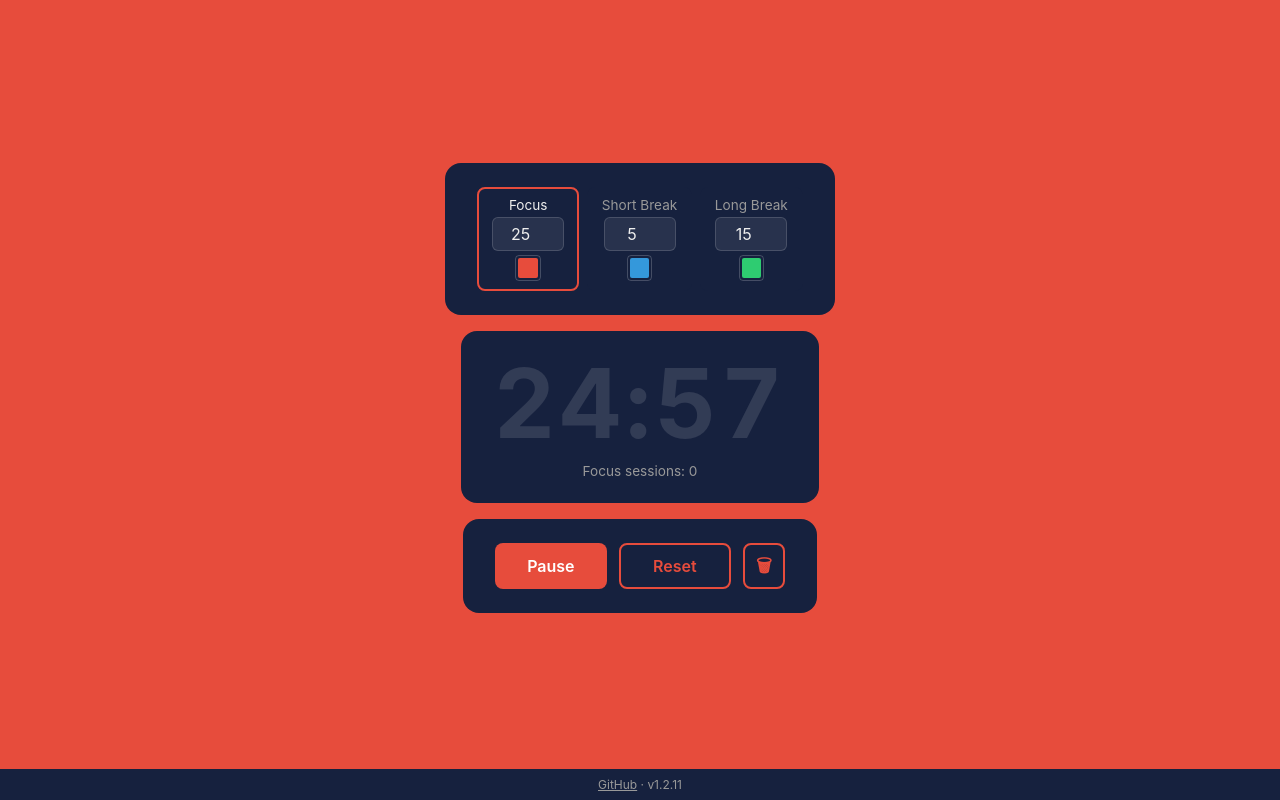
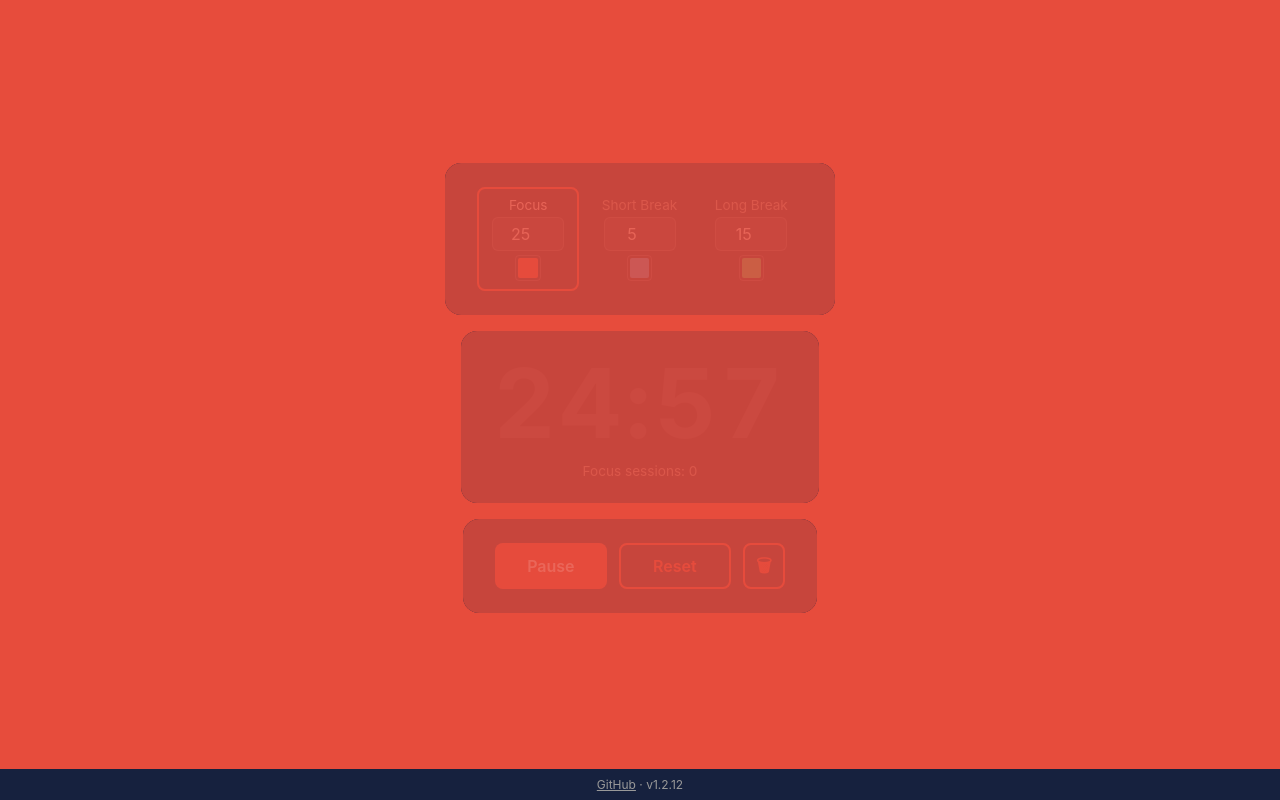
Before and after one commit to rashidotm/pomolite, a plain HTML site: page public/index.html in a window 1280 px wide. Both pictures are taken after a click on the button "Start". Drawn offline with Linux system fonts and the light colour scheme.

Commit message:
Add stage-colored overlay on cards when timer is running (v1.2.12)
Closes #16

Co-Authored-By: Claude Opus 4.5 <noreply@anthropic.com>

```diff
--- a/public/index.html
+++ b/public/index.html
@@ -177,6 +177,18 @@
       display: flex;
       flex-direction: column;
       align-items: center;
+      position: relative;
+      overflow: hidden;
+    }
+
+    .cards.running .card::after {
+      content: '';
+      position: absolute;
+      inset: 0;
+      background: var(--stage-bg);
+      opacity: 0.85;
+      transition: opacity 0.3s;
+      pointer-events: none;
     }
 
     .pomo-count {
@@ -262,7 +274,7 @@
   </div>
 
   <footer class="footer">
-    <a href="https://github.com/rashidotm/pomolite" target="_blank">GitHub</a> · v1.2.11
+    <a href="https://github.com/rashidotm/pomolite" target="_blank">GitHub</a> · v1.2.12
   </footer>
 
   <script>
@@ -273,6 +285,7 @@
       var resetBtn = document.getElementById('resetBtn');
       var pomoCountEl = document.getElementById('pomoCount');
       var body = document.body;
+      var cardsEl = document.querySelector('.cards');
       var stageBtns = document.querySelectorAll('.stage-btn');
       var stageInputs = {
         focus: document.querySelector('[data-stage-input="focus"]'),
@@ -320,6 +333,7 @@
       function setStageUI() {
         body.className = currentStage;
         body.style.background = bgColors[currentStage];
+        body.style.setProperty('--stage-bg', bgColors[currentStage]);
         for (var i = 0; i < stageBtns.length; i++) {
           stageBtns[i].classList.toggle('active', stageBtns[i].getAttribute('data-stage') === currentStage);
         }
@@ -341,6 +355,7 @@
           intervalId = null;
         }
         running = false;
+        cardsEl.classList.remove('running');
       }
 
       function tick() {
@@ -355,6 +370,7 @@
 
       function startTimer() {
         if (secondsLeft <= 0) return;
+        cardsEl.classList.add('running');
         running = true;
         endTime = Date.now() + secondsLeft * 1000;
         startBtn.textContent = 'Pause';
```
Also changed, not shown: 1 other file.
